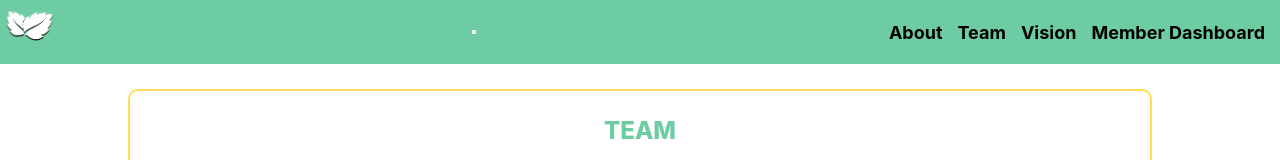
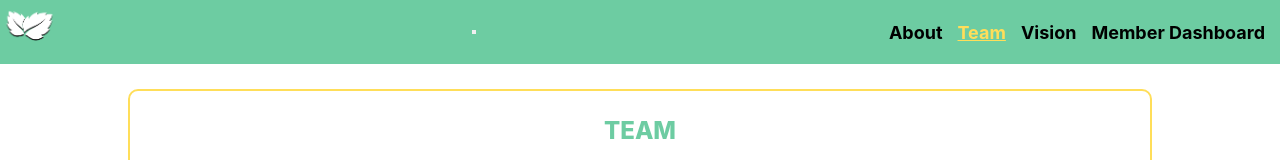
Before and after one commit to xscottxbrownx/mint-club, a Next.js app: page /General/Team in a window 1280 px wide. Shown: the top 160 px of the page. Built offline with nearby package versions, Linux system fonts and the light colour scheme; no server answers; what @rainbow-me/rainbowkit, wagmi would draw is missing.

Commit message:
styled active links in navbar

```diff
--- a/components/general/navbar/GeneralNavbar.js
+++ b/components/general/navbar/GeneralNavbar.js
@@ -3,6 +3,7 @@ import { useState } from "react";
 // Imports from Next
 import Link from "next/link";
 import Image from "next/image";
+import { useRouter } from "next/router";
 // Imported assets
 import FMC_logo from "../../../public/navbar_logo_dropshadow.png";
 import { FontAwesomeIcon } from "@fortawesome/react-fontawesome";
@@ -15,6 +16,8 @@ import classes from "./GeneralNavbar.module.css";
 export default function GeneralNavbar() {
 
   const [active, setActive] = useState(false);
+  const router = useRouter();
+  const currentRoute = router.pathname;
   const generalLinks = ["About", "Team", "Vision"];
 
 
@@ -48,7 +51,7 @@ export default function GeneralNavbar() {
             <li key={index}>
               <Link
                 href={`/General/${link}`}
-                className={classes.navlink}
+                className={currentRoute === `/General/${link}` ? classes.navlinkActive : classes.navlink}
                 onClick={() => {handleClick()}}
               >
                 {link}
--- a/components/general/navbar/GeneralNavbar.module.css
+++ b/components/general/navbar/GeneralNavbar.module.css
@@ -37,6 +37,13 @@
   text-decoration: underline;
 }
 
+.navlinkActive {
+  font-size: 18px;
+  font-weight: 650;
+  color: #ffde59;
+  text-decoration: underline;
+  padding-right: 15px;
+}
 
 /* ----- START OF MOBILE HAMBURGER MENU (within navbar) ----- */
 .hamburgerIcon,
```
